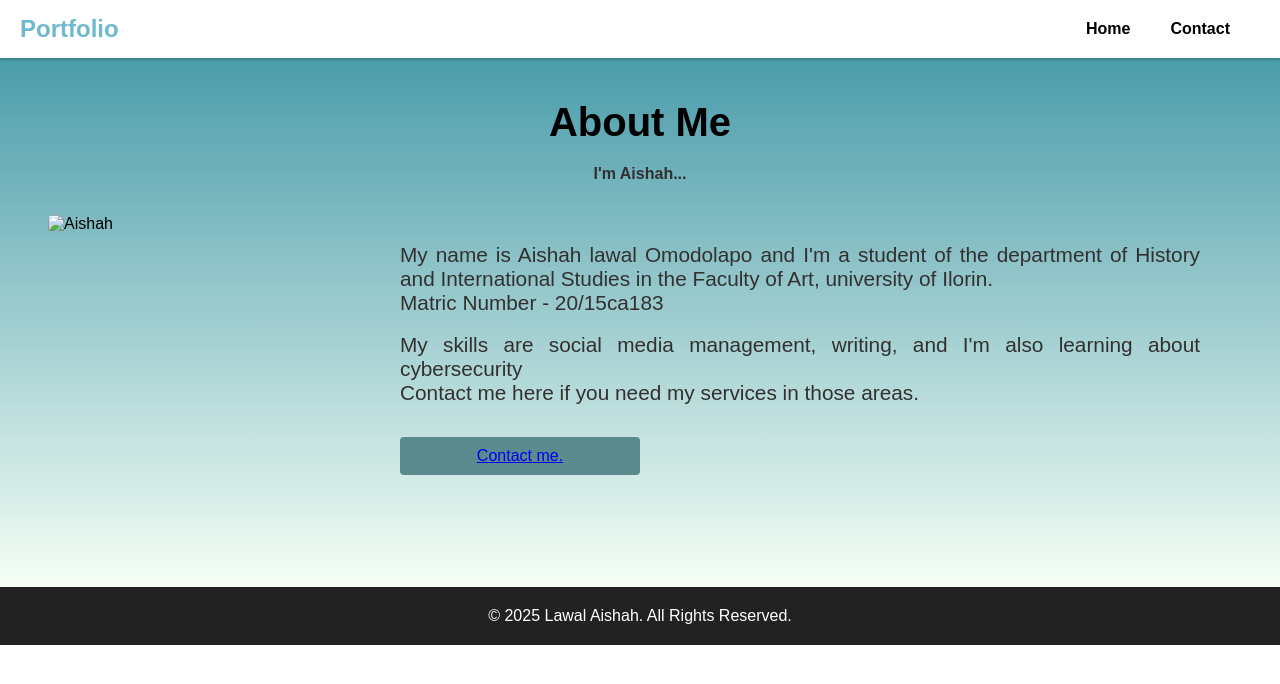
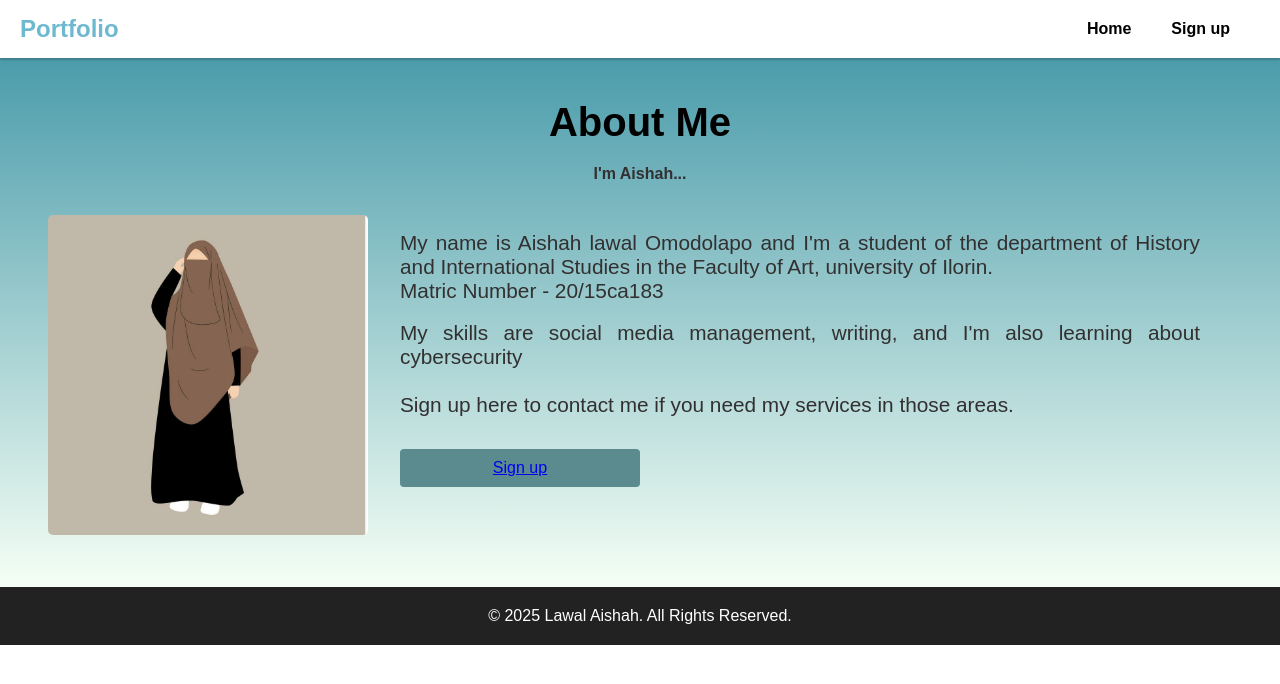
Before and after one commit to Biggestdee213/Portfolio, a plain HTML site: page index.html in a window 1280 px wide. Drawn offline with Linux system fonts and the light colour scheme.

Commit message:
Update index.html
changed all contact me related words

```diff
--- a/index.html
+++ b/index.html
@@ -17,11 +17,11 @@
               Portfolio
               </div>
             <ul class="nav-links">
-                <li><a href="#">
+                <li><a href="">
                   Home</a>
                   </li>
-                <li><a href="Contactme.html">
-                  Contact</a>
+                <li><a href="Signup.html">
+                  Sign up</a>
                   </li>
             </ul>
         </nav>
@@ -34,7 +34,7 @@
           </p>
         <div class="about-info">
             <div class="about-img">
-                <img src="" alt="Aishah">
+                <img src="https://raw.githubusercontent.com/Biggestdee213/Portfolio/refs/heads/main/profile-pic.jpg" alt="Aishah">
             </div>
             <div>
             <p> My name is Aishah lawal Omodolapo and I'm a student of the department of
@@ -44,9 +44,9 @@
                 Matric Number - 20/15ca183
             </p>
             <br>
-            <p> My skills are social media management, writing, and I'm also learning about cybersecurity<br>
-                Contact me here if you need my services in those areas. </p>
-                <button> <a href="Contactme.html">Contact me.</a></button>
+            <p> My skills are social media management, writing, and I'm also learning about cybersecurity<br><br>
+                Sign up here to contact me if you need my services in those areas. </p>
+                <button> <a href="Signup.html">Sign up</a></button>
             </div>
         </div>
     </section>
```
